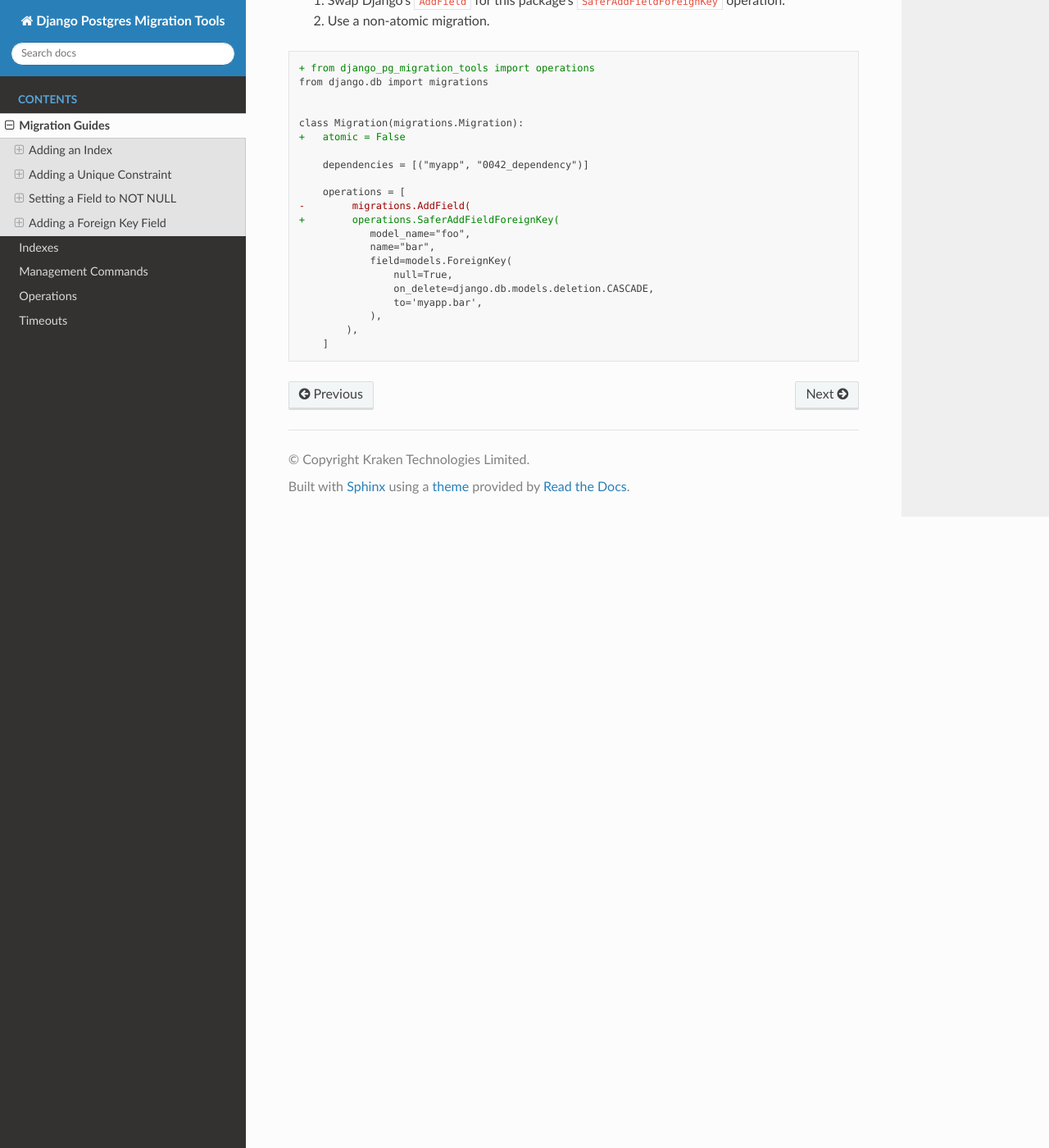
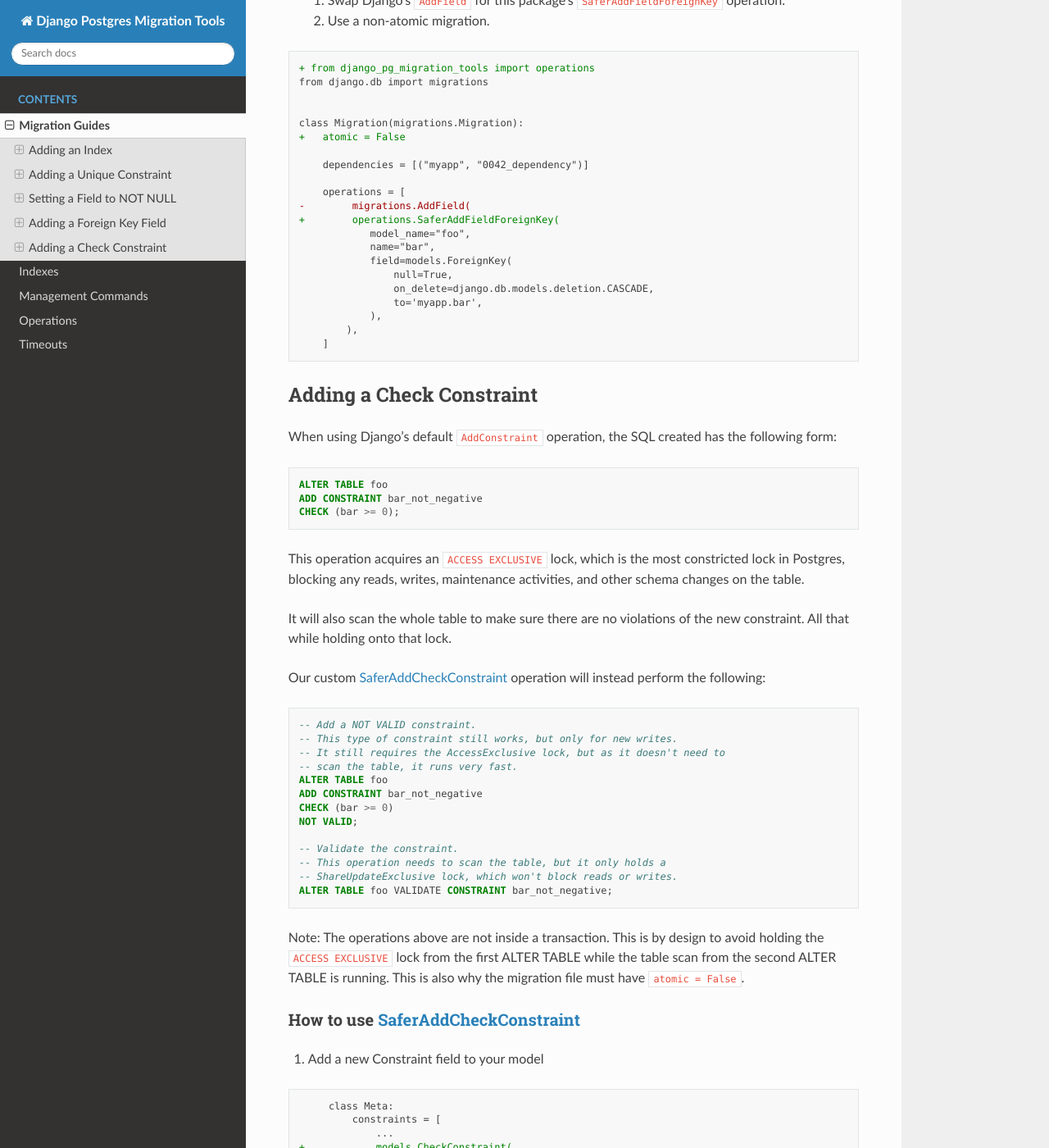
Before and after one commit to kraken-tech/django-pg-migration-tools, a Sphinx documentation site: the page built from docs/guides/migration_guides.rst, in a window 1280 px wide and 1400 px high, scrolled down 6929 px. Shown: the whole window at 82% size. Built offline with Sphinx 7.4.7 and the Read the Docs theme 3.1.0, drawn with Linux system fonts in a browser that asks for light colours; some of the changed text lies outside the part shown.

Commit message:
Move info for adding check constraint to its own guide
Why? The current information on adding a check constraint is clustered
inside the class definition of the SaferAddCheckConstraint operation.

It is not obvious from a user's PoV that they will find a "guide" and a
"how-to" inside the documentation for the definition of a class as this
is not a common place for such information to live.

This commit moves this information to a more free-form "guides" page so
that the documentation is easier to find and easier to edit.

The class definition will still include a link back to the guide in
case users come to the class definition before they read the guide.

```diff
--- a/docs/guides/migration_guides.rst
+++ b/docs/guides/migration_guides.rst
@@ -436,3 +436,100 @@ _______________________________________________________________________
               ),
           ),
       ]
+
+.. _guide_adding_a_check_constraint:
+
+Adding a Check Constraint
+-------------------------
+
+When using Django's default ``AddConstraint`` operation, the SQL created
+has the following form:
+
+.. code-block:: sql
+
+  ALTER TABLE foo
+  ADD CONSTRAINT bar_not_negative
+  CHECK (bar >= 0);
+
+This operation acquires an ``ACCESS EXCLUSIVE`` lock, which is the most
+constricted lock in Postgres, blocking any reads, writes, maintenance
+activities, and other schema changes on the table.
+
+It will also scan the whole table to make sure there are no violations of
+the new constraint. All that while holding onto that lock.
+
+Our custom :ref:`SaferAddCheckConstraint <safer_add_check_constraint>`
+operation will instead perform the following:
+
+.. code-block:: sql
+
+  -- Add a NOT VALID constraint.
+  -- This type of constraint still works, but only for new writes.
+  -- It still requires the AccessExclusive lock, but as it doesn't need to
+  -- scan the table, it runs very fast.
+  ALTER TABLE foo
+  ADD CONSTRAINT bar_not_negative
+  CHECK (bar >= 0)
+  NOT VALID;
+
+  -- Validate the constraint.
+  -- This operation needs to scan the table, but it only holds a
+  -- ShareUpdateExclusive lock, which won't block reads or writes.
+  ALTER TABLE foo VALIDATE CONSTRAINT bar_not_negative;
+
+Note: The operations above are not inside a transaction. This is by design
+to avoid holding the ``ACCESS EXCLUSIVE`` lock from the first ALTER TABLE while
+the table scan from the second ALTER TABLE is running. This is also why the
+migration file must have ``atomic = False``.
+
+.. _guide_how_to_use_safer_add_check_constraint:
+
+How to use :ref:`SaferAddCheckConstraint <safer_add_check_constraint>`
+______________________________________________________________________
+
+1. Add a new Constraint field to your model
+
+.. code-block:: diff
+
+       class Meta:
+           constraints = [
+               ...
+  +            models.CheckConstraint(
+  +                condition=Q(bar__gte=0),
+  +                name='bar_not_negative',
+  +            ),
+           ]
+
+2. Make the new migration:
+
+.. code-block:: bash
+
+  ./manage.py makemigrations
+
+3. The only changes you need to perform are:
+
+   1. Swap Django's ``AddConstraint`` for this package's
+      ``SaferAddCheckConstraint`` operation.
+   2. Use a non-atomic migration.
+
+.. code-block:: diff
+
+  + from django_pg_migration_tools import operations
+  from django.db import migrations, models
+
+
+  class Migration(migrations.Migration):
+  +   atomic = False
+
+      dependencies = [("myapp", "0042_dependency")]
+
+      operations = [
+  -        migrations.AddConstraint(
+  +        operations.SaferAddCheckConstraint(
+               model_name="mymodel",
+               constraint=models.CheckConstraint(
+                   condition=models.Q(bar__gte=0),
+                   name="bar_not_negative"
+               ),
+          ),
+      ]
```
Also changed, not shown: docs/usage/operations.rst (+4 -87 lines).
